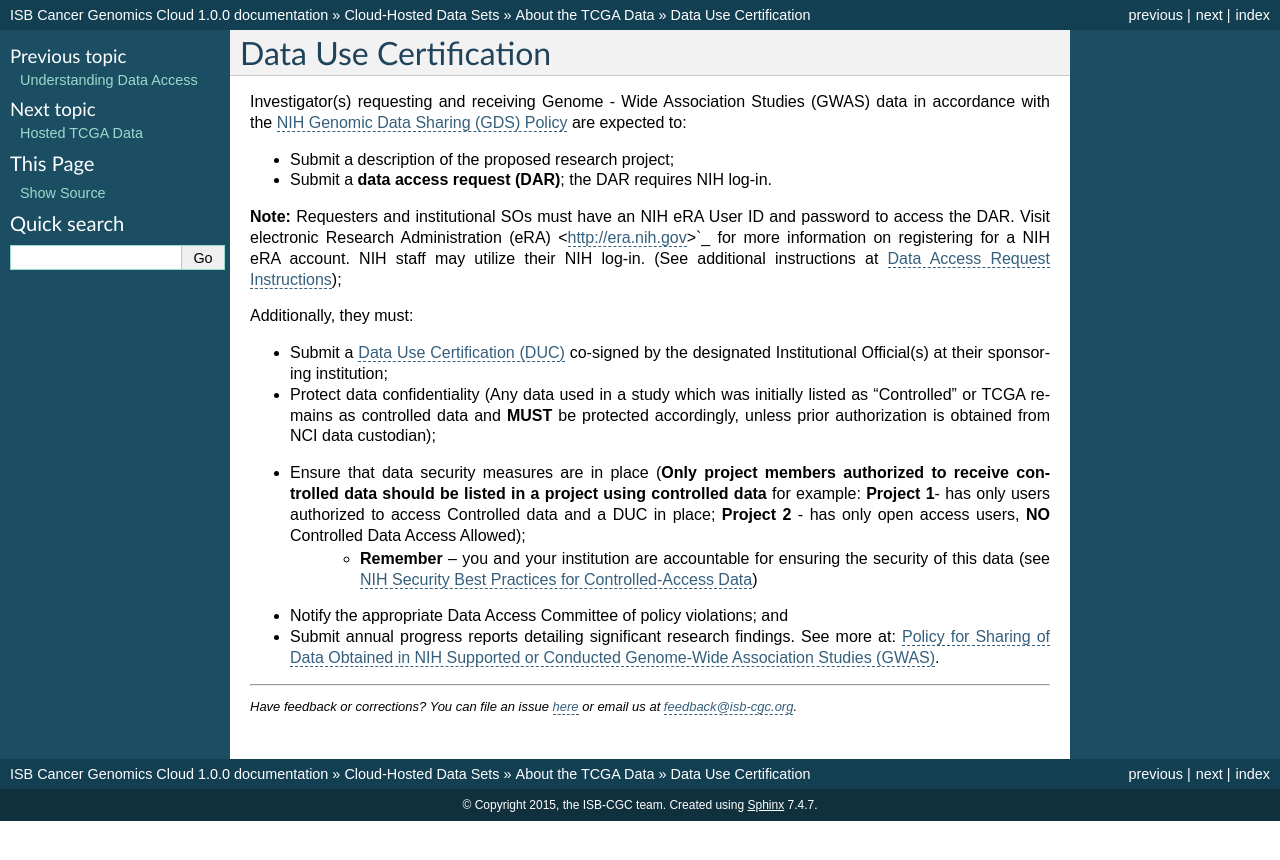
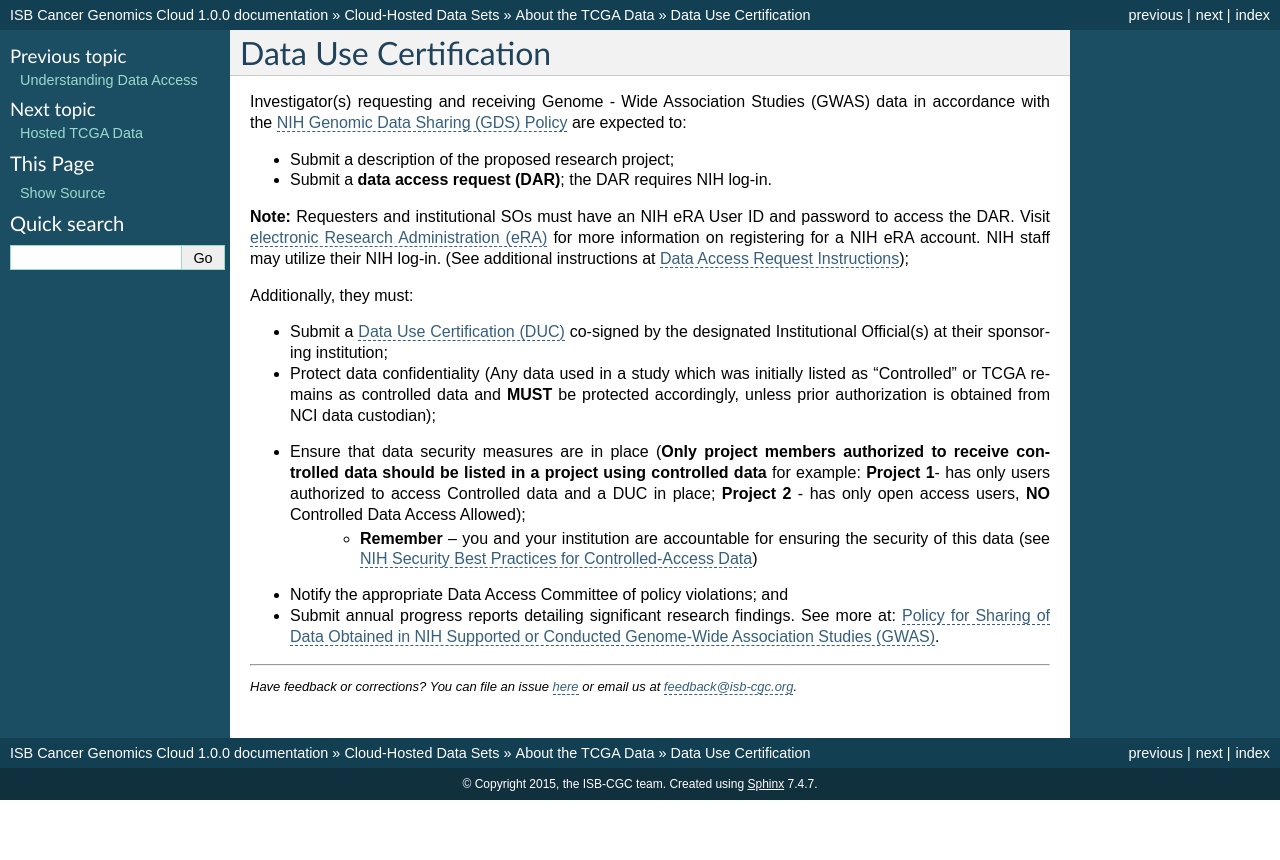
Before and after one commit to isb-cgc/readthedocs, a Sphinx documentation site: the page built from docs/source/sections/data/data2/Data-Use-Certification.rst, in a window 1280 px wide. Shown: the top 860 px of the page. Built offline with Sphinx 7.4.7, drawn with Linux system fonts in a browser that asks for light colours.

Commit message:
Update Data-Use-Certification.rst

```diff
--- a/docs/source/sections/data/data2/Data-Use-Certification.rst
+++ b/docs/source/sections/data/data2/Data-Use-Certification.rst
@@ -7,8 +7,7 @@ are expected to:
 * Submit a description of the proposed research project;
 * Submit a **data access request (DAR)**; the DAR requires NIH log-in.
 
-**Note:** Requesters and institutional SOs must have an NIH eRA User ID and password to access the DAR. Visit electronic Research Administration (eRA) <http://era.nih.gov>`_
-for more information on registering for a NIH eRA account. NIH staff may utilize their NIH log-in. (See additional instructions at `Data Access Request Instructions <http://www.genome.gov/20019654>`_);
+**Note:** Requesters and institutional SOs must have an NIH eRA User ID and password to access the DAR. Visit `electronic Research Administration (eRA) <http://era.nih.gov>`_ for more information on registering for a NIH eRA account. NIH staff may utilize their NIH log-in. (See additional instructions at `Data Access Request Instructions <http://www.genome.gov/20019654>`_);
 
 Additionally, they must:
 
```
